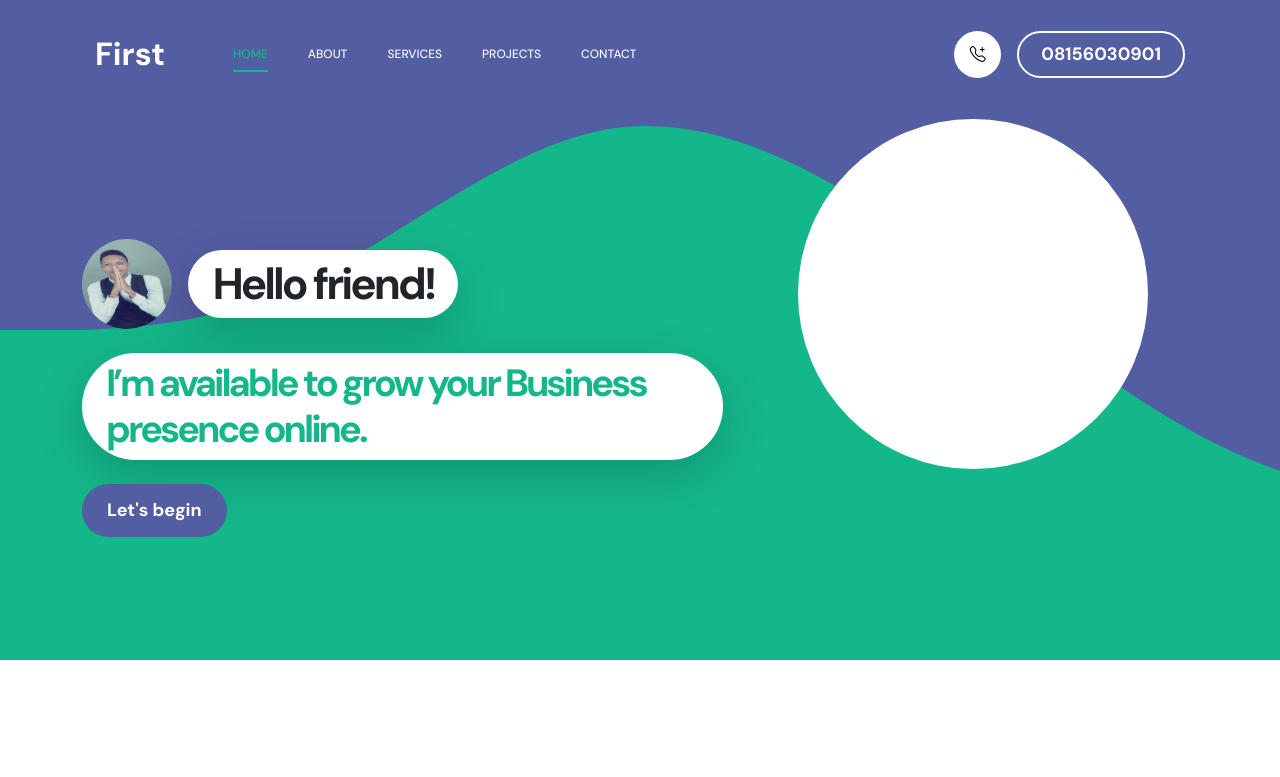
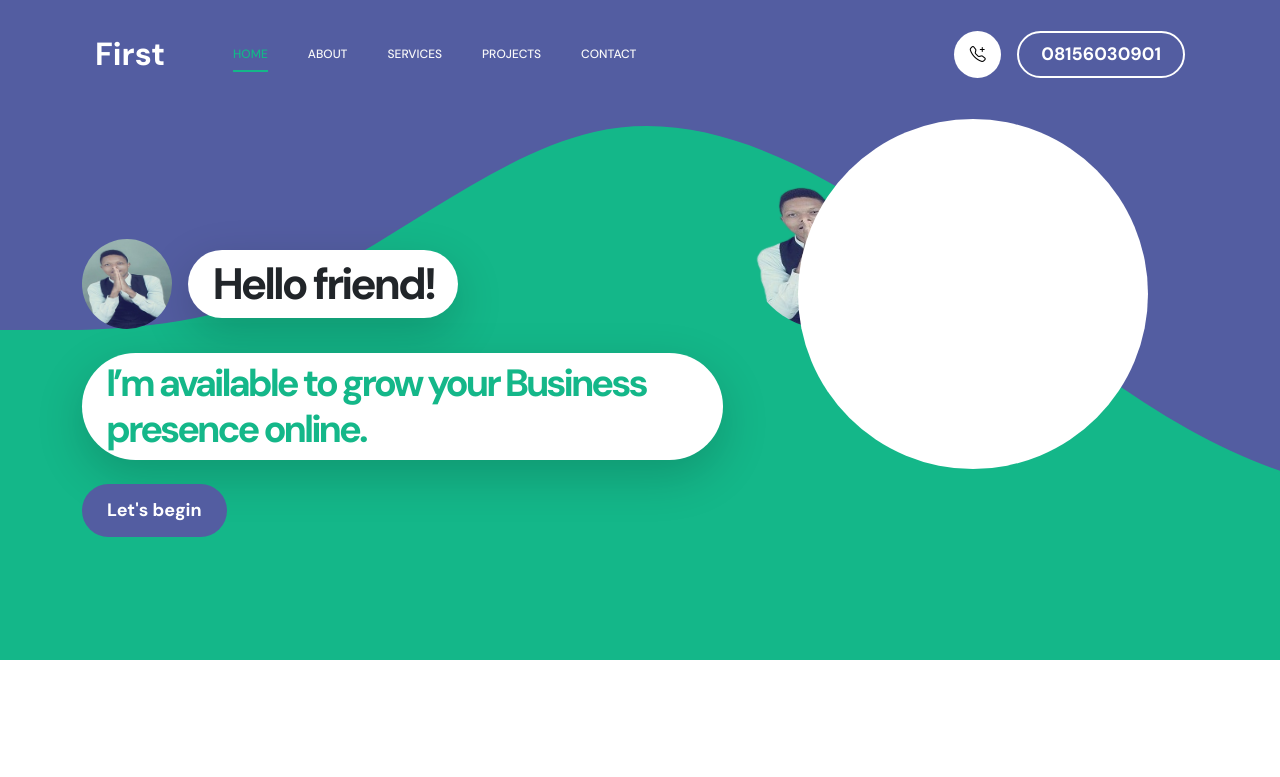
Before and after one commit to newsburster/myportfolio, a plain HTML site: page index.html in a window 1280 px wide. Shown: the top 777 px of the page. Drawn offline with Linux system fonts and the light colour scheme.

Commit message:
Update index.html

```diff
--- a/index.html
+++ b/index.html
@@ -7,7 +7,7 @@
         <meta name="description" content="">
         <meta name="author" content="TemplateMo">
 
-        <title>Welcome to my Portfolio</title>
+        <title>Chibuike Portfolio</title>
 
         <!-- CSS FILES -->
         <link rel="preconnect" href="https://fonts.googleapis.com">
@@ -112,7 +112,7 @@ https://templatemo.com/tm-578-first-portfolio
 
                         <div class="col-lg-5 col-12 position-relative">
                             <div class="hero-image-wrap"></div>
-                            <img src="images/portrait-happy-excited-man-holding-laptop-computer.png class="hero-image img-fluid" alt=""">
+                            <img src="images/30bg.png" class="avatar-image img-fluid" alt="">
                         </div>
 
                     </div>
```
